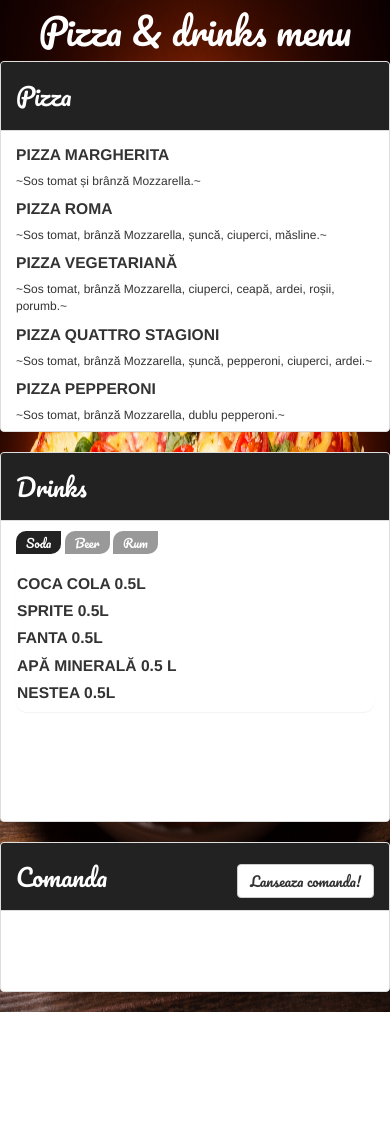
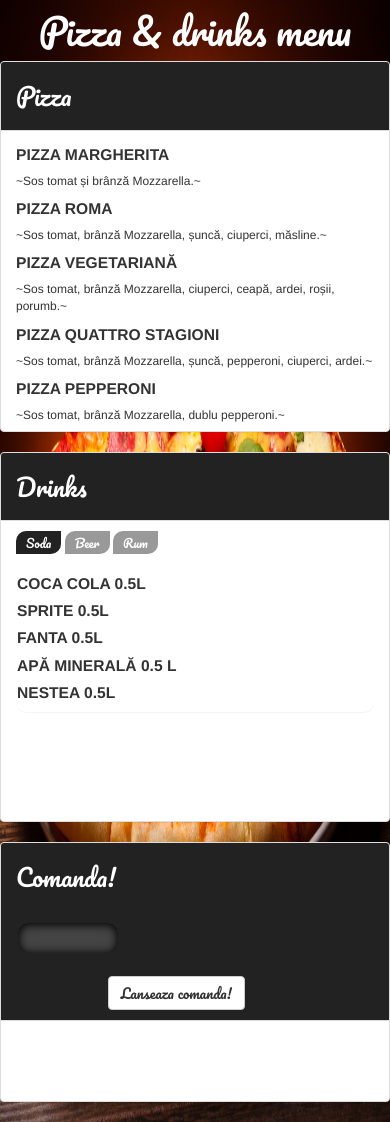
Before and after one commit to mihaistuparu8/Restaurant-Menu, a PHP site: page /menu.html in a window 390 px wide. Before the commit the page ends 1012 px from the top, so only its background shows below. Run offline with PHP 8.4, Linux system fonts and the light colour scheme; some libraries are stand-ins or nearby versions.

Commit message:
Adding a display for the total price

```diff
--- a/css/styles.css
+++ b/css/styles.css
@@ -118,3 +118,28 @@ h4 {
 .butonx.active {
 	display: inline-block;
 }
+
+.raspuns {
+    color: white;
+    height: 30px;
+    width:100px;
+    font-size: 20px;
+    line-height: 35px;
+    background-color: #444;
+    text-align: right;
+     margin: 10% 1% 1% 1%;
+    padding-right: 11px;
+    font-family: Courier;
+    border-radius: 10px;
+    border: 1px solid rgba(255,255,255,0,1);
+    -webkit-box-shadow: inset 0 1px 10px 1px #000;
+    float:left;
+    }
+
+.lei {
+	display: inline-block;
+}
+.valuta {
+	margin-top:20px;
+	font-size:20px;
+}
--- a/js/script.js
+++ b/js/script.js
@@ -33,13 +33,46 @@ $('.tab-panels .tabs li').on('click', function() { //cauta li in clasa .tabs
 $('.pizza .mancare').on('click', function(event) {
 
 	event.preventDefault();
+
+
 	var $comanda = $("#comanda");
 	var $button = $('.butonx');
+
+
+
+
+
 
 	$comanda.append($(this).clone());
 	$comanda.find('.mancare p').remove();
 	$button.addClass('active');
+
+
+
+	var element = $comanda.find('.mancare h4 span').text();
+	var element2 = element.concat('+');
+
+	//var pret2 = pret.concat(',');
+	$('.raspuns').text('');
+
+
+
+	//$('.raspuns').append(element2);
+
+ $( "#comanda span" ).each(function() {
+  	var ap =$( this ).text().concat('+');
+  	$('.raspuns').append(ap);
+});
+
+	var txt = $('.raspuns').text();
+  	var fin = txt.substr(0, txt.length-1);
+  	var sum = eval(fin);
+ 	$('.raspuns').text('');
+ 	$('.raspuns').append(sum);
+
+
 	$comanda.append(button.clone());
+
 });
 
 $('#comanda').on('click', '.butonx', function (event) {
@@ -48,16 +81,19 @@ $('#comanda').on('click', '.butonx', function (event) {
 
 
 
-/*
-$('.btn').on('click', function() {  //?????
-	var string = $('#comanda').find('li');
-		var numar = string.children('span');
-		//var thenum = thestring.replace( /^\D+/g, '');
-        alert(numar);
 
-});
-*/
-
+$('.btn').on('click', function() {
+var suma = $('.raspuns').text('');
+var conv = parseInt(suma); // ????
+var min = 30;
+if (conv<=min) {
+	alert('The minimum price should be 30 for the selected products');
+}
+else {
+	alert('Success!');
+}
 
 
 });
+
+});
--- a/menu.html
+++ b/menu.html
@@ -141,9 +141,21 @@
 			<div class="col-md-6 col-md-offset-3 col-xs-12">
 				<div class="subsol panel panel-default">
 					<div class="panel-heading">
-						<h3 class="subtitlu">Comanda
-						<a class="btn  btn-custom btn-default" href="#" role="button">Lanseaza comanda!</a>
-						</h3>
+						<div class="row">
+							<div class="col-xs-8 col-sm-4 col-md-4">
+								<h3 class="subtitlu">Comanda!</h3>
+							</div>
+							<div class="lei col-xs-8 col-sm-4 col-md-4">
+								<div class="raspuns"></div>
+								<h4 class="valuta hidden-md hidden-sm hidden-xs">.Lei</h4>
+							</div>
+							<div class="col-xs-8 col-sm-4 col-md-4">
+								<h3 class="subtitlu">
+									<a class="btn  btn-custom btn-default" href="#" role="button">Lanseaza comanda!
+									</a>
+								</h3>
+							</div>
+						</div>
 					</div>
 					<div class="co panel-body">
 						<ul id="comanda">
```
Also changed, not shown: other parts of menu.html (+16 -16 lines).
